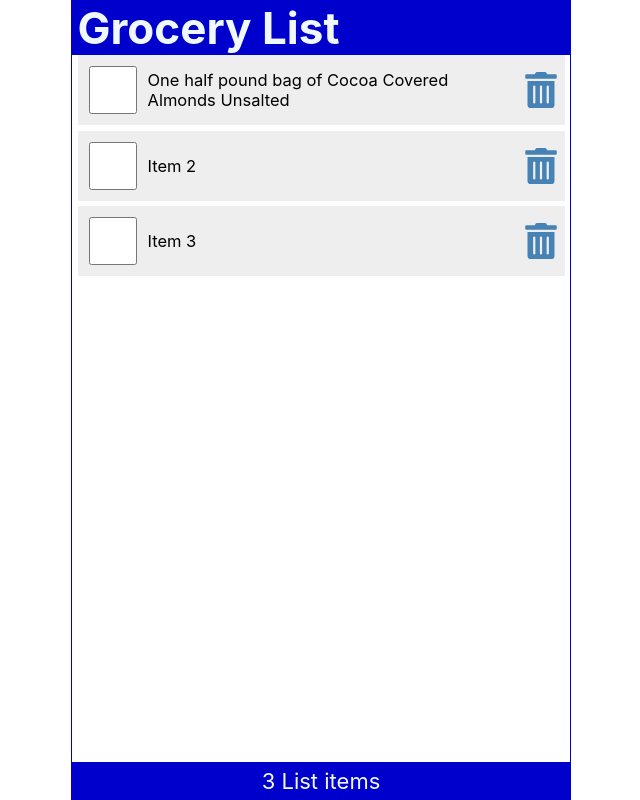
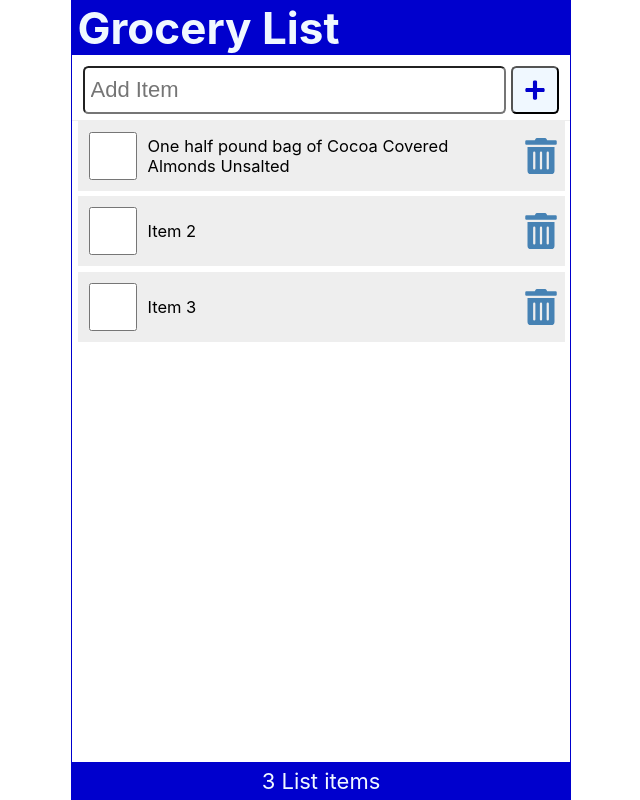
Before and after one commit to DDeShon/react-tutorial-01, a React (Create React App) app: page / in a window 1280 px wide. Shown: the whole page, without its empty margins (319-959 px from the left). Built offline with nearby package versions, Linux system fonts and the light colour scheme.

Commit message:
Learning React JS Forms

```diff
--- /dev/null
+++ b/src/AddItem.js
@@ -0,0 +1,21 @@
+import { FaPlus } from "react-icons/fa";
+
+const AddItem = () => {
+  return (
+    <form className="addForm">
+      <label htmlFor="addItem">Add Item</label>
+      <input
+        autoFocus
+        id="addItem"
+        type="text"
+        placeholder="Add Item"
+        required
+      />
+      <button type="submit" aria-label="Add Item">
+        <FaPlus />
+      </button>
+    </form>
+  );
+};
+
+export default AddItem;
--- a/src/App.js
+++ b/src/App.js
@@ -1,4 +1,5 @@
 import Header from "./Header";
+import AddItem from "./AddItem";
 import Content from "./Content";
 import Footer from "./Footer";
 import { useState } from "react";
@@ -39,6 +40,7 @@
   return (
     <div className="App">
       <Header title="Grocery List" />
+      <AddItem />
       <Content
         items={items}
         handleCheck={handleCheck}
--- a/src/index.css
+++ b/src/index.css
@@ -117,6 +117,49 @@
   outline: none;
 }
 
+.addForm {
+  width: 100%;
+  display: flex;
+  justify-content: flex-start;
+  margin: 0.5rem 0 0;
+  padding: 0 0.5rem 0.25rem;
+  border-bottom: 1px solid #eee;
+}
+
+.addForm label {
+  position: absolute;
+  left: -99999px;
+}
+
+.addForm input[type="text"] {
+  flex-grow: 1;
+  max-width: calc(100% - 50px);
+  min-height: 48px;
+  font-size: 1rem;
+  padding: 0.25rem;
+  border-radius: 0.25rem;
+  margin-right: 0.25rem;
+  outline: none;
+}
+
+button {
+  height: 48px;
+  min-width: 48px;
+  border-radius: 0.25rem;
+  padding: 0.5rem;
+  font-size: 1rem;
+  background-color: aliceblue;
+  color: mediumblue;
+  cursor: pointer;
+}
+
+button:focus,
+button:hover {
+  color: white;
+  background-color: limegreen;
+  outline: none;
+}
+
 code {
   font-family: source-code-pro, Menlo, Monaco, Consolas, "Courier New",
     monospace;
```
